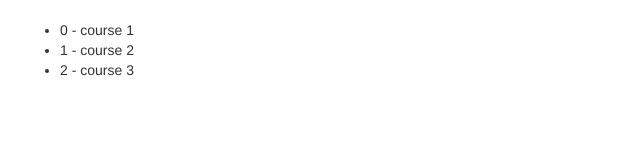
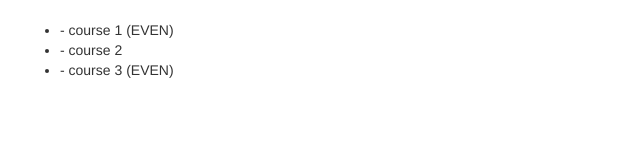
Before and after one commit to Maharoz/Angular-Introductory-Project, an Angular app: page / in a window 1280 px wide. Shown: the top 160 px of the page, without its empty margins (0-640 px from the left). Built offline with nearby package versions, Linux system fonts and the light colour scheme.

Commit message:
ng for even property demonstrated

```diff
--- a/src/app/app.component.html
+++ b/src/app/app.component.html
@@ -1,7 +1,7 @@
 <link rel="stylesheet" href="https://maxcdn.bootstrapcdn.com/bootstrap/3.3.7/css/bootstrap.min.css">
 
 <ul>
-    <li *ngFor="let course of courses; index as i">
-       {{i}} - {{ course.name }}
+    <li *ngFor="let course of courses; even as isEven">
+       {{i}} - {{ course.name }} <span *ngIf="isEven">(EVEN)</span>
     </li>
 </ul>
```
